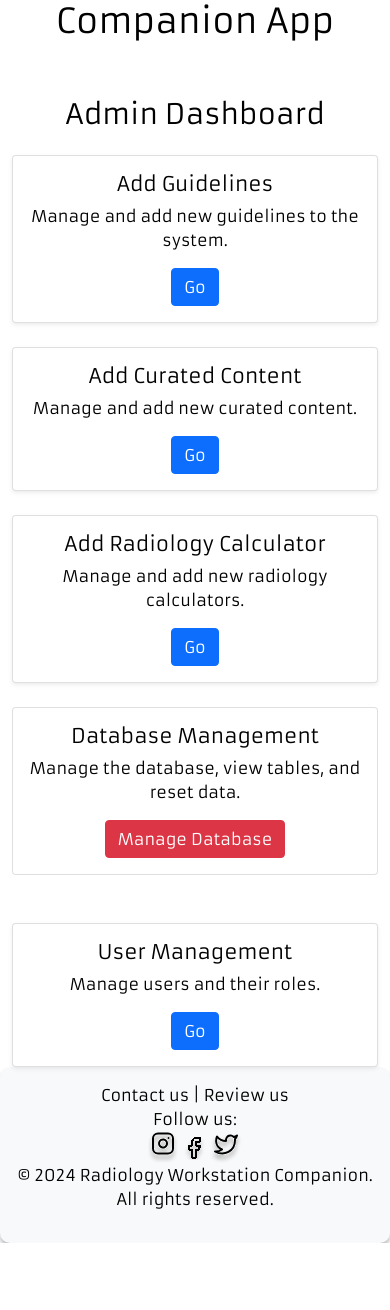
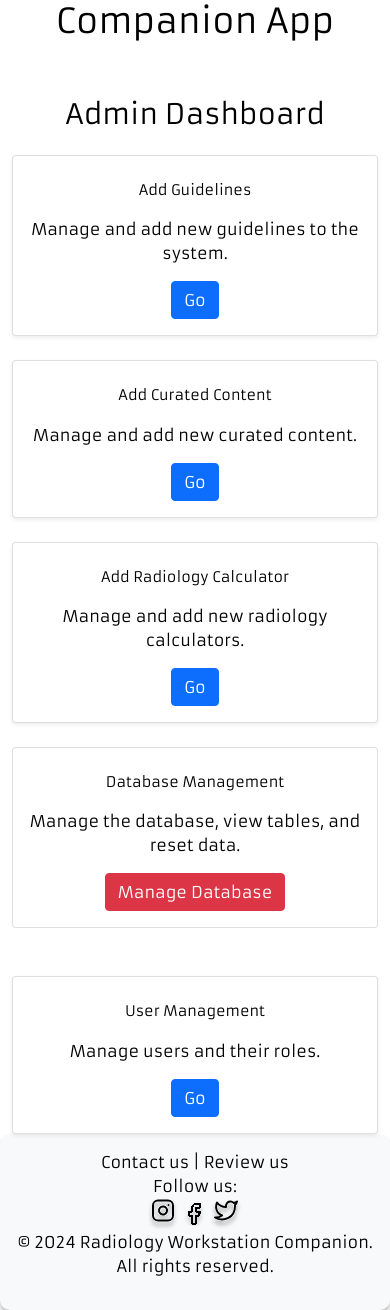
Before and after one commit to visit-www/ws_companion, a Flask app: page /admin in a window 390 px wide. Shown: the part 202-1512 px from the top of the page. Before the commit the page ends 1445 px from the top, so only its background shows below. Run offline with Flask 3, Linux system fonts and the light colour scheme; a user stored in the database is signed in; data comes from the database, SQL or seed files in the repository.

Commit message:
fixed issue with text in card overflowing outside the card.Applied font to card-title calss directly

```diff
--- a/static/css/style.css
+++ b/static/css/style.css
@@ -67,12 +67,19 @@
     border-radius: 10px;
     box-shadow: 0px 4px 6px rgba(0, 0, 0, 0.1);
     transition: transform 0.3s;
+    font-size: 16px !important;
 }
 /* Reduce card and text size for smaller screens */
-@media (max-width: 576px) {
-    .action-card {
-        padding: 1rem;
-        font-size: 0.5rem;
+@media (max-width: 530px) {
+    .card-title{
+        padding: 10px;
+        font-size: 0.9rem !important;
+    }
+}
+
+@media (max-width: 530px){
+    .action-card{
+        padding: 0.5rem !important;
     }
 }
 
--- a/templates/base.html
+++ b/templates/base.html
@@ -2,7 +2,9 @@
 <html lang="en">
 <head>
     <meta charset="utf-8">
-    <meta name="viewport" content="initial-scale=1, width=device-width">
+
+    <meta name="viewport" content="width=device-width, initial-scale=1.0">
+    <meta name="viewport" content="width=device-width, initial-scale=1.0, maximum-scale=1.0, user-scalable=no">
 
     <!-- CSS Stylesheets -->
 
```
